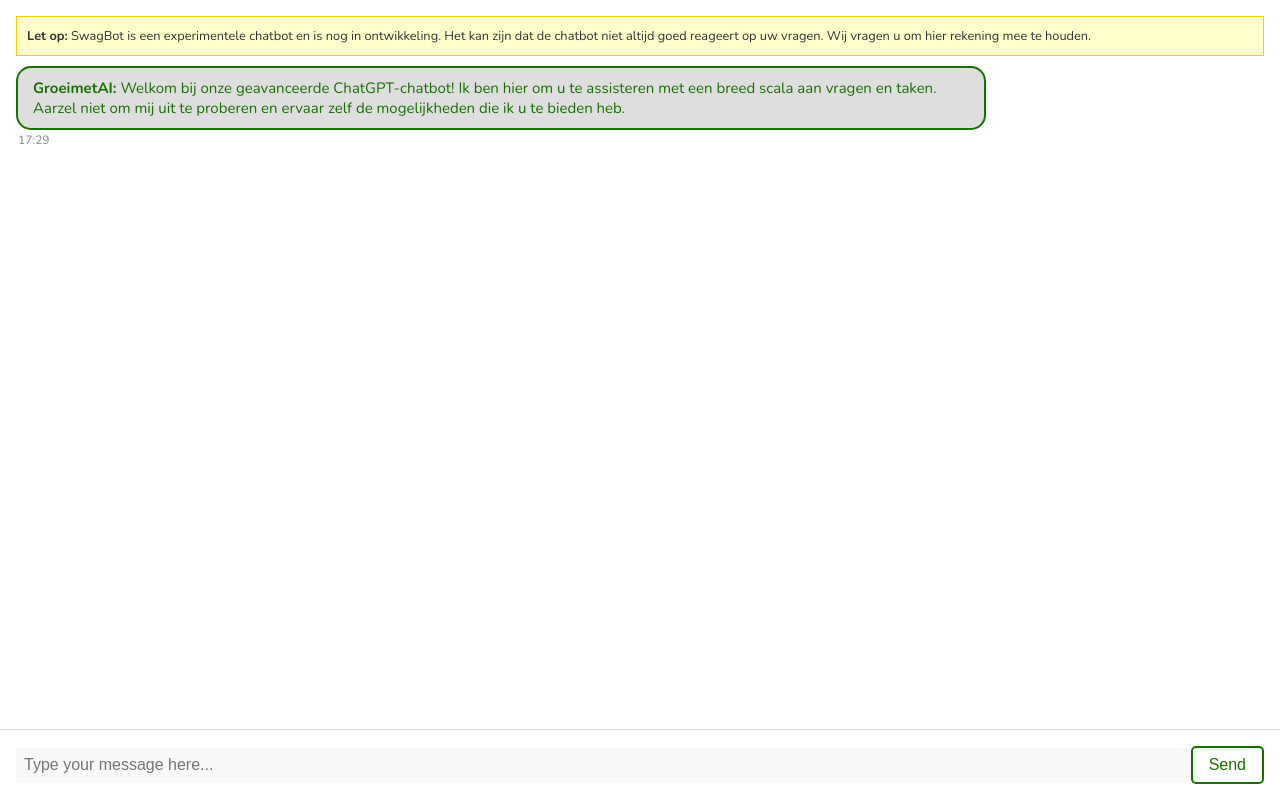
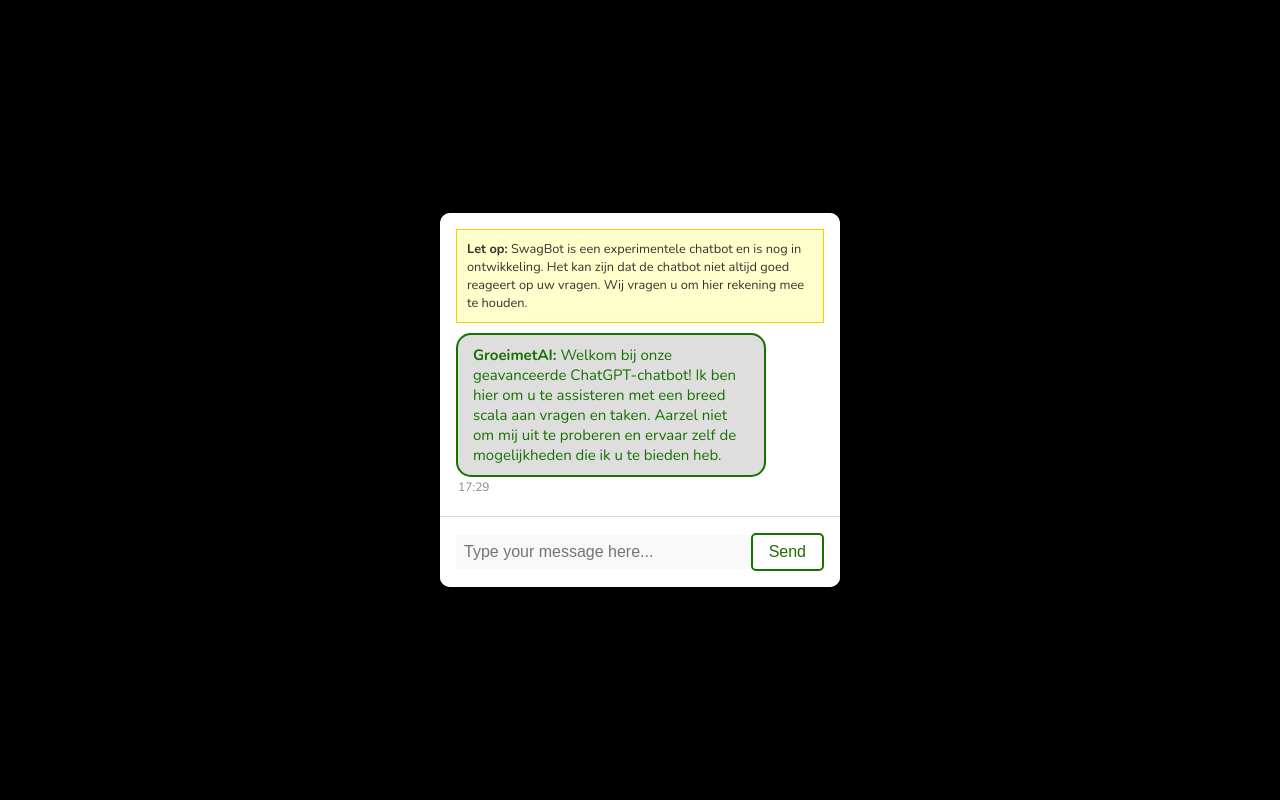
Before and after one commit to vadupdawg/Personal_chatbot, a Flask app: page / in a window 1280 px wide. Run offline with Flask 3, Linux system fonts and the light colour scheme.

Commit message:
css update

```diff
--- a/static/css/styles.css
+++ b/static/css/styles.css
@@ -16,12 +16,11 @@
 
 .chat-container {
     width: 100%;
-    max-width: 100%;
-    height: 100%;
-    max-height: 100%;
+    max-width: 400px;
     background-color: white;
     box-shadow: 0 0 10px rgba(0, 0, 0, 0.1);
     overflow: hidden;
+    border-radius: 10px;
     display: flex;
     flex-direction: column;
     font-size: 15px;
```
